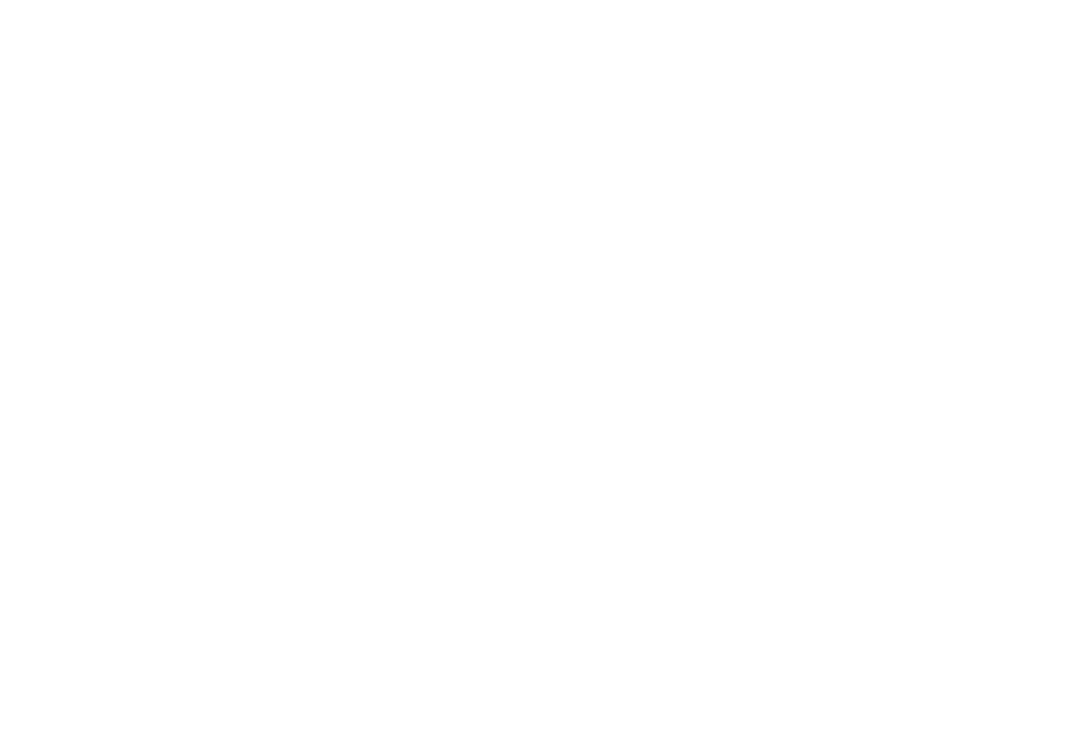
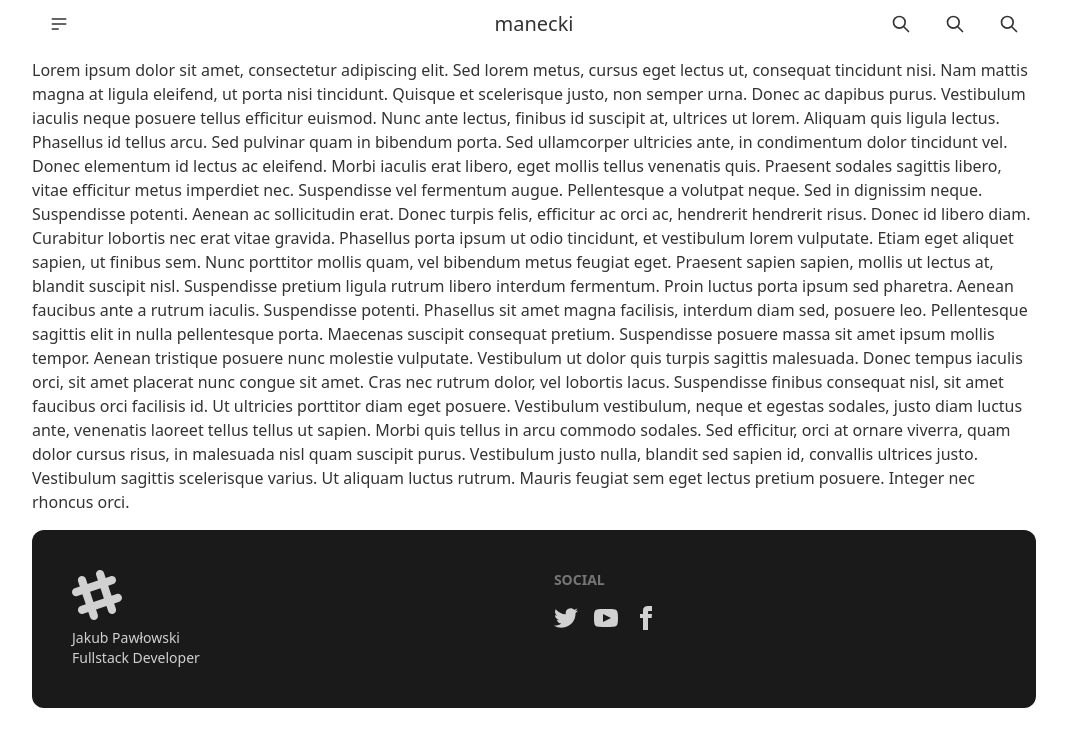
Before and after one commit to manymanecki/manecki-personal-page, a Vue app: page /about in a window 1280 px wide. Shown: the top 746 px of the page, without its empty margins (106-1173 px from the left). Built offline with nearby package versions, Linux system fonts and the light colour scheme.

Commit message:
Page not found handling, small clean-ups

```diff
--- a/src/router/index.js
+++ b/src/router/index.js
@@ -12,10 +12,12 @@ const router = createRouter({
         {
             path: '/about',
             name: 'about',
-            // route level code-splitting
-            // this generates a separate chunk (About.[hash].js) for this route
-            // which is lazy-loaded when the route is visited.
             component: () => import('../views/AboutView.vue')
+        },
+        {
+            path: '/:pathMatch(.*)*',
+            name: 'NotFound',
+            component: () => import('../views/NotFound.vue')
         }
     ]
 })
--- a/src/views/AboutView.vue
+++ b/src/views/AboutView.vue
@@ -1,5 +1,40 @@
-<script setup></script>
+<script setup>
+import NavigationBar from "@/components/NavigationBar.vue";
+import FooterBar from "@/components/FooterBar.vue";
+</script>
 
-<template></template>
+<template>
+    <NavigationBar/>
+    <p>
+        Lorem ipsum dolor sit amet, consectetur adipiscing elit. Sed lorem metus, cursus eget lectus
+        ut, consequat tincidunt nisi. Nam mattis magna at ligula eleifend, ut porta nisi tincidunt.
+        Quisque et scelerisque justo, non semper urna. Donec ac dapibus purus. Vestibulum iaculis
+        neque posuere tellus efficitur euismod. Nunc ante lectus, finibus id suscipit at, ultrices
+        ut lorem. Aliquam quis ligula lectus. Phasellus id tellus arcu. Sed pulvinar quam in
+        bibendum porta. Sed ullamcorper ultricies ante, in condimentum dolor tincidunt vel. Donec
+        elementum id lectus ac eleifend. Morbi iaculis erat libero, eget mollis tellus venenatis
+        quis. Praesent sodales sagittis libero, vitae efficitur metus imperdiet nec. Suspendisse vel
+        fermentum augue. Pellentesque a volutpat neque. Sed in dignissim neque. Suspendisse potenti.
+        Aenean ac sollicitudin erat. Donec turpis felis, efficitur ac orci ac, hendrerit hendrerit
+        risus. Donec id libero diam. Curabitur lobortis nec erat vitae gravida. Phasellus porta
+        ipsum ut odio tincidunt, et vestibulum lorem vulputate. Etiam eget aliquet sapien, ut
+        finibus sem. Nunc porttitor mollis quam, vel bibendum metus feugiat eget. Praesent sapien
+        sapien, mollis ut lectus at, blandit suscipit nisl. Suspendisse pretium ligula rutrum libero
+        interdum fermentum. Proin luctus porta ipsum sed pharetra. Aenean faucibus ante a rutrum
+        iaculis. Suspendisse potenti. Phasellus sit amet magna facilisis, interdum diam sed, posuere
+        leo. Pellentesque sagittis elit in nulla pellentesque porta. Maecenas suscipit consequat
+        pretium. Suspendisse posuere massa sit amet ipsum mollis tempor. Aenean tristique posuere
+        nunc molestie vulputate. Vestibulum ut dolor quis turpis sagittis malesuada. Donec tempus
+        iaculis orci, sit amet placerat nunc congue sit amet. Cras nec rutrum dolor, vel lobortis
+        lacus. Suspendisse finibus consequat nisl, sit amet faucibus orci facilisis id. Ut ultricies
+        porttitor diam eget posuere. Vestibulum vestibulum, neque et egestas sodales, justo diam
+        luctus ante, venenatis laoreet tellus tellus ut sapien. Morbi quis tellus in arcu commodo
+        sodales. Sed efficitur, orci at ornare viverra, quam dolor cursus risus, in malesuada nisl
+        quam suscipit purus. Vestibulum justo nulla, blandit sed sapien id, convallis ultrices
+        justo. Vestibulum sagittis scelerisque varius. Ut aliquam luctus rutrum. Mauris feugiat sem
+        eget lectus pretium posuere. Integer nec rhoncus orci.
+    </p>
+    <FooterBar/>
+</template>
 
 <style></style>
--- a/src/views/HomeView.vue
+++ b/src/views/HomeView.vue
@@ -78,11 +78,6 @@ import FooterBar from "@/components/FooterBar.vue";
                     <h2>
                         Lorem ipsum dolor sit amet, consectetur adipiscing elit.
                     </h2>
-                    <p class="">
-                        In ut erat elit. Etiam et malesuada risus. Curabitur iaculis nunc
-                        egestas, interdum erat id, lobortis velit. Quisque interdum tortor at
-                        metus laoreet auctor.
-                    </p>
                 </div>
             </div>
             <div class="card h-96 bg-primary/10">
@@ -110,9 +105,9 @@ import FooterBar from "@/components/FooterBar.vue";
 .card-about {
     background: linear-gradient(
         270deg,
-        rgba(249, 246, 255, 0.47) 0%,
-        rgb(199, 199, 213) 45%,
-        rgb(189, 216, 239) 100%
+        rgba(255, 255, 255, 0.47) 5%,
+        rgb(199, 199, 213) 50%,
+        rgb(122, 176, 220) 100%
     );
 }
 </style>
--- /dev/null
+++ b/src/views/NotFound.vue
@@ -0,0 +1,17 @@
+<script setup>
+
+import NavigationBar from "@/components/NavigationBar.vue";
+import FooterBar from "@/components/FooterBar.vue";
+</script>
+
+<template>
+    <NavigationBar/>
+        <p class="text-center text-5xl min-h-c">
+            404
+        </p>
+    <FooterBar/>
+</template>
+
+<style scoped>
+
+</style>
```
